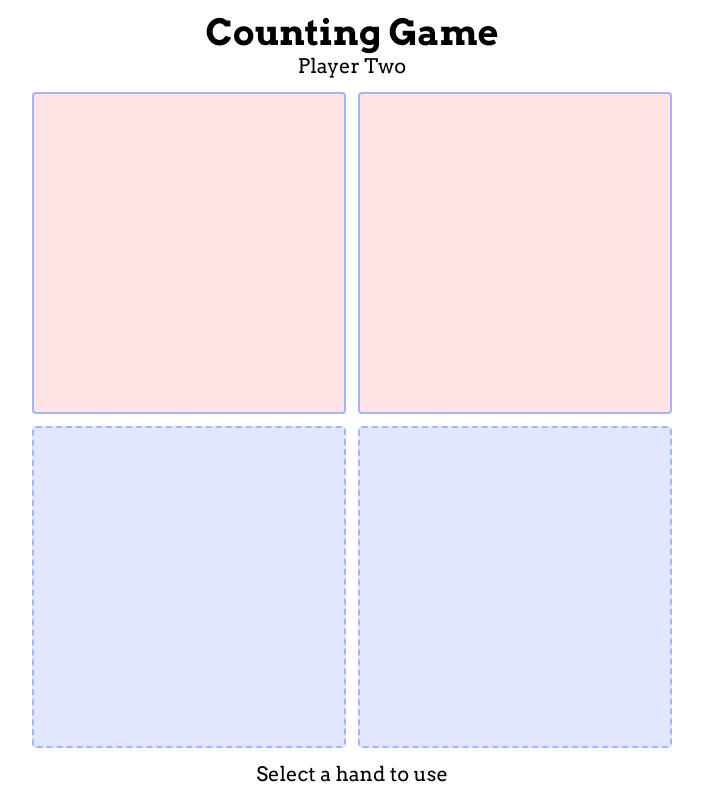
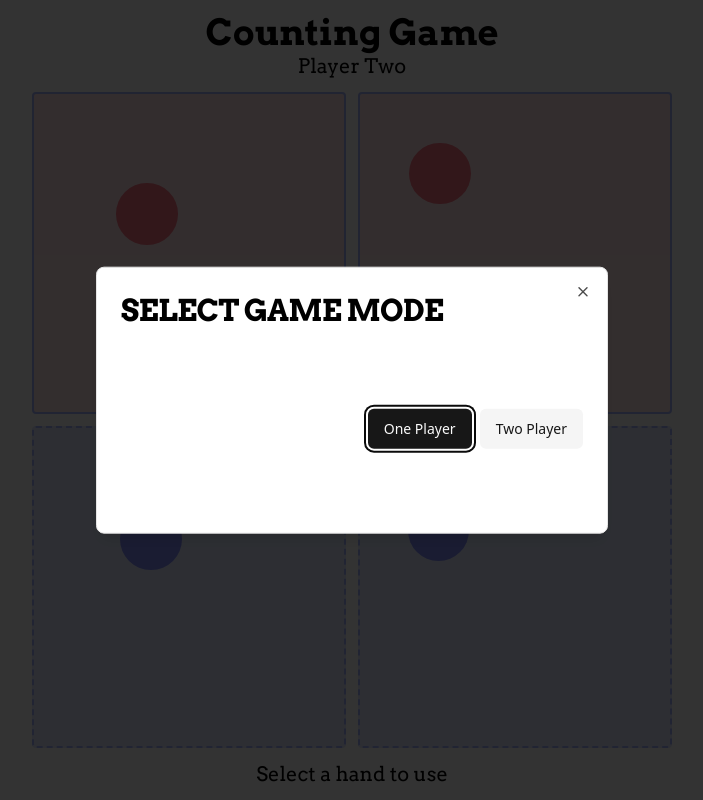
Before and after one commit to ej-shafran/count-up, a React (Vite) app: page / in a window 1280 px wide. Shown: the whole page, without its empty margins (288-991 px from the left). Built offline with nearby package versions, Linux system fonts and the light colour scheme; what tailwindcss-animated would draw is missing.

Commit message:
feat: add random AI opponent

```diff
--- /dev/null
+++ b/src/components/AiPlayerPopup.tsx
@@ -0,0 +1,57 @@
+import * as game from "@/game";
+import { selectOnePlayer, selectTwoPlayer, useGameStore } from "@/game/store";
+import { Button } from "@/components/ui/button";
+import {
+  Dialog,
+  DialogContent,
+  DialogDescription,
+  DialogFooter,
+  DialogHeader,
+  DialogTitle,
+} from "./ui/dialog";
+import { useState } from "react";
+
+export function AiPlayerPopup() {
+  const aiPlayer = useGameStore((store) => store.aiPlayer);
+  const [isOnePlayer, setIsOnePlayer] = useState(false);
+
+  function handleClick(player: game.Player) {
+    return function () {
+      if (isOnePlayer) {
+        selectOnePlayer(player);
+        // Reset to default
+        setIsOnePlayer(false);
+        return;
+      }
+
+      if (player === 0) {
+        setIsOnePlayer(true);
+      } else {
+        selectTwoPlayer();
+      }
+    };
+  }
+
+  return (
+    <Dialog open={aiPlayer === undefined} modal>
+      <DialogContent className="h-1/3">
+        <DialogHeader>
+          <DialogTitle className="arvo-bold text-3xl">
+            {isOnePlayer ? "SELECT PLAYER" : "SELECT GAME MODE"}
+          </DialogTitle>
+
+          <DialogDescription className="arvo-regular text-lg"></DialogDescription>
+        </DialogHeader>
+
+        <DialogFooter>
+          <Button onClick={handleClick(0)}>
+            {isOnePlayer ? "Play as Player One" : "One Player"}
+          </Button>
+          <Button variant="secondary" onClick={handleClick(1)}>
+            {isOnePlayer ? "Play as Player Two" : "Two Player"}
+          </Button>
+        </DialogFooter>
+      </DialogContent>
+    </Dialog>
+  );
+}
--- a/src/components/Game.tsx
+++ b/src/components/Game.tsx
@@ -1,5 +1,6 @@
 import { Player } from "./Player";
 import { GameOverPopup } from "./GameOverPopup";
+import { AiPlayerPopup } from "./AiPlayerPopup";
 
 export function Game() {
   return (
@@ -10,6 +11,7 @@ export function Game() {
         <Player player={0} />
       </div>
 
+      <AiPlayerPopup />
       <GameOverPopup />
     </div>
   );
--- a/src/components/Hand.tsx
+++ b/src/components/Hand.tsx
@@ -108,7 +108,7 @@ export function Hand({ hand, player }: HandProps) {
         }, ANIMATION_TIMEOUT);
       }}
     >
-      {Array.from({ length: game.MAX_COUNT }, (_, i) => (
+      {Array.from({ length: game.MAX_FINGERS }, (_, i) => (
         <Finger key={i} player={player} isFilled={fingers > i} />
       ))}
     </button>
--- a/src/components/Player.tsx
+++ b/src/components/Player.tsx
@@ -4,6 +4,7 @@ import { Hand } from "./Hand";
 import {
   useCanSplit,
   useCurrentPlayer,
+  useGameStore,
   useIsClickable,
   useLoser,
 } from "@/game/store";
@@ -13,6 +14,7 @@ export interface PlayerProps {
 }
 
 export function Player({ player }: PlayerProps) {
+  const aiPlayer = useGameStore((store) => store.aiPlayer);
   const currentPlayer = useCurrentPlayer();
   const canSplit = useCanSplit(player);
   const isClickable = useIsClickable(player);
@@ -27,8 +29,13 @@ export function Player({ player }: PlayerProps) {
       )}
     >
       <h2 className="arvo-regular text-xl">
-        {(loser !== null || currentPlayer !== player) && (
-          <>Player {player === 1 ? "Two" : "One"}</>
+        {(loser !== null ||
+          currentPlayer !== player ||
+          aiPlayer === player) && (
+          <>
+            Player {player === 1 ? "Two" : "One"}
+            {player === aiPlayer ? " (Computer)" : ""}
+          </>
         )}
 
         {loser === null && currentPlayer === player && (
--- a/src/game/index.ts
+++ b/src/game/index.ts
@@ -1,6 +1,7 @@
 import { produce } from "immer";
 import type { NumberRange } from "@/types/number-range";
 import type { Tuple } from "@/types/tuple";
+import { CustomSet } from "@/lib/custom-set";
 
 export const HANDS = 2;
 export const PLAYERS = 2;
@@ -83,3 +84,73 @@ export function makeMove(
     draft.currentPlayer = otherPlayer;
   });
 }
+
+function nthDigit(num: number, n: number, base: number) {
+  return Math.floor(num / Math.pow(base, n - 1)) % base;
+}
+
+function toDigitHash(arr: number[], base: number) {
+  return arr.reduce(
+    (acc, cur, i, arr) => acc + cur * Math.pow(base, arr.length - i - 1),
+    0,
+  );
+}
+
+export function toHash(game: Game): number {
+  return toDigitHash(
+    [
+      game.currentPlayer,
+      Math.max(...game.players[0].hands),
+      Math.min(...game.players[0].hands),
+      Math.max(...game.players[1].hands),
+      Math.min(...game.players[1].hands),
+    ],
+    MAX_FINGERS + 1,
+  );
+}
+
+export function fromHash(hash: number): Game {
+  return {
+    currentPlayer: nthDigit(hash, 5, MAX_FINGERS + 1) as Player,
+    players: [
+      {
+        hands: [
+          nthDigit(hash, 4, MAX_FINGERS + 1) as Fingers,
+          nthDigit(hash, 3, MAX_FINGERS + 1) as Fingers,
+        ],
+      },
+      {
+        hands: [
+          nthDigit(hash, 2, MAX_FINGERS + 1) as Fingers,
+          nthDigit(hash, 1, MAX_FINGERS + 1) as Fingers,
+        ],
+      },
+    ],
+  };
+}
+
+function possibleMoves(game: Game): Game[] {
+  return Array.from(
+    new CustomSet(
+      toHash,
+      [
+        split(game),
+        ...new Array(HANDS)
+          .fill(0)
+          .flatMap((_, originHand) =>
+            new Array(HANDS)
+              .fill(0)
+              .map((_, targetHand) =>
+                makeMove(game, originHand as Hand, targetHand as Hand),
+              ),
+          ),
+      ].filter((move) => move !== null),
+    ),
+  );
+}
+
+export function makeAiMove(game: Game): Game | null {
+  const moves = possibleMoves(game);
+  if (!moves.length) return null;
+  return moves[Math.floor(Math.random() * moves.length)] ?? null;
+}
--- a/src/game/store.ts
+++ b/src/game/store.ts
@@ -1,3 +1,4 @@
+import { assert } from "@/lib/assert";
 import * as game from ".";
 
 import { create } from "zustand";
@@ -5,13 +6,14 @@ import { create } from "zustand";
 interface GameStore {
   game: game.Game;
   originHand: game.Hand | null;
+  aiPlayer: game.Player | null | undefined;
 }
 
 export function splitHand() {
   const store = useGameStore.getState();
 
   const newGame = game.split(store.game);
-  if (!newGame) return;
+  assert(!!newGame);
 
   useGameStore.setState({
     game: newGame,
@@ -23,6 +25,14 @@ export function deselectHand() {
   useGameStore.setState({ originHand: null });
 }
 
+function makeAiMove(g: game.Game) {
+  setTimeout(() => {
+    const newGame = game.makeAiMove(g);
+    assert(!!newGame);
+    useGameStore.setState({ game: newGame });
+  }, 500);
+}
+
 export function selectHand(hand: game.Hand) {
   const store = useGameStore.getState();
   if (store.originHand === null) {
@@ -31,21 +41,43 @@ export function selectHand(hand: game.Hand) {
   }
 
   const newGame = game.makeMove(store.game, store.originHand, hand);
-  if (!newGame) return;
+  assert(!!newGame);
 
   useGameStore.setState({
     game: newGame,
     originHand: null,
   });
+
+  if (store.aiPlayer === newGame.currentPlayer) {
+    makeAiMove(newGame);
+  }
+}
+
+export function selectTwoPlayer() {
+  useGameStore.setState({ aiPlayer: null });
+}
+
+export function selectOnePlayer(player: game.Player) {
+  const aiPlayer = game.getOtherPlayer(player);
+  useGameStore.setState({ aiPlayer });
+
+  if (aiPlayer === 0) {
+    makeAiMove(game.initial);
+  }
 }
 
 export function restartGame() {
-  useGameStore.setState({ game: game.initial, originHand: null });
+  useGameStore.setState({
+    game: game.initial,
+    originHand: null,
+    aiPlayer: undefined,
+  });
 }
 
 export const useGameStore = create<GameStore>()(() => ({
   game: game.initial,
   originHand: null,
+  aiPlayer: undefined,
 }));
 
 export const useCurrentPlayer = () =>
@@ -64,10 +96,13 @@ export const useCanSplit = (player: game.Player) =>
   });
 
 export const useIsClickable = (player: game.Player) =>
-  useGameStore(
-    (store) =>
-      (store.game.currentPlayer === player) === (store.originHand === null),
-  );
+  useGameStore((store) => {
+    if (store.game.currentPlayer === store.aiPlayer) return false;
+
+    const isCurrentPlayer = store.game.currentPlayer === player;
+    const isSelectingOrigin = store.originHand === null;
+    return isCurrentPlayer === isSelectingOrigin;
+  });
 
 export const useLoser = () =>
   useGameStore((store) => {
```
